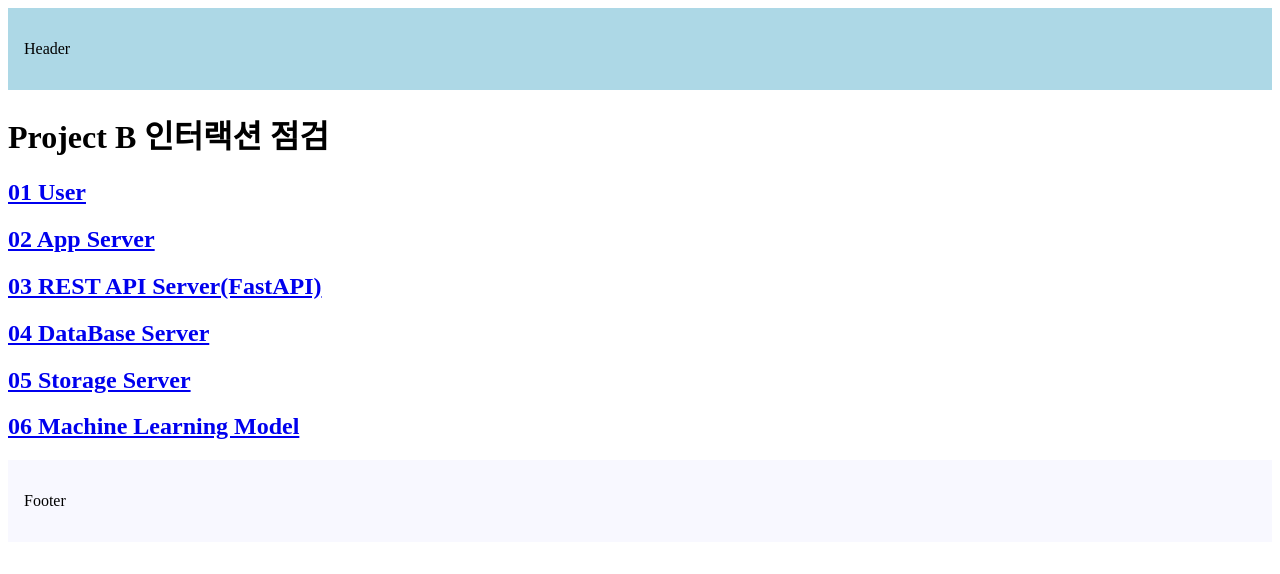
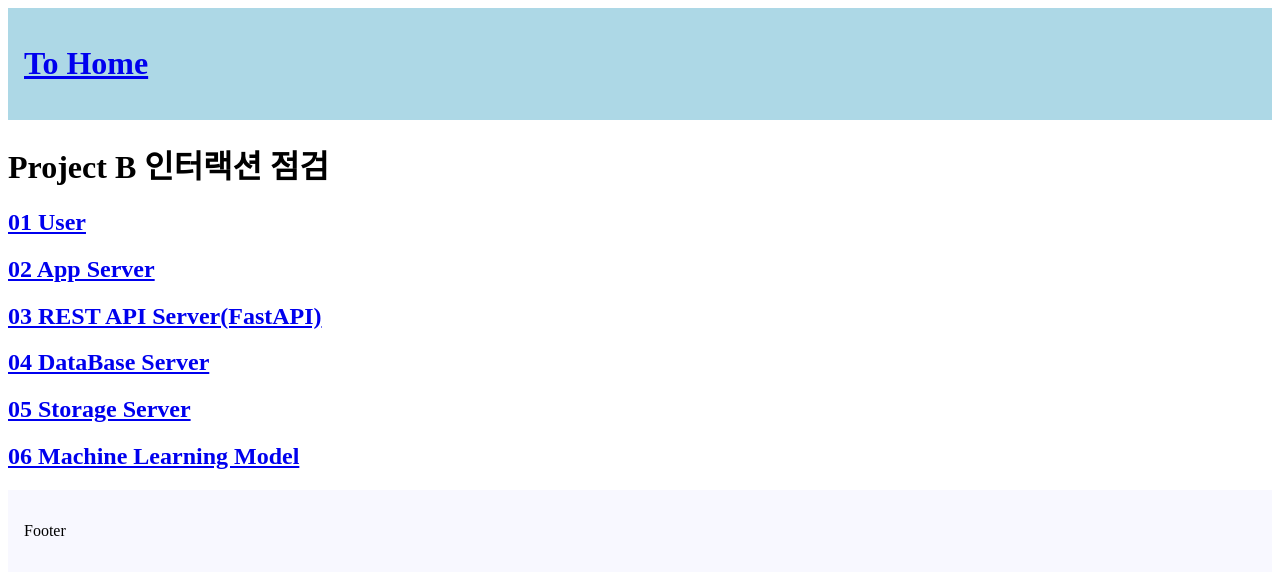
Before and after one commit to dev-honing/Project-B, a Next.js app in the folder interaction/: page / in a window 1280 px wide. Shown: the top 574 px of the page. Built offline with nearby package versions, Linux system fonts and the light colour scheme.

Commit message:
Feat: 루트 레이아웃에 / 경로로 이동하는 a 태그 설정

```diff
--- a/interaction/app/layout.tsx
+++ b/interaction/app/layout.tsx
@@ -17,7 +17,9 @@
     <html lang="ko">
       <body>
         <header style={{ backgroundColor: "lightblue", padding: "1rem" }}>
-          <p>Header</p>
+          <h1>
+            <a href="/">To Home</a>
+          </h1>
         </header>
         {children}
         <footer style={{ backgroundColor: "ghostwhite", padding: "1rem" }}>
```
